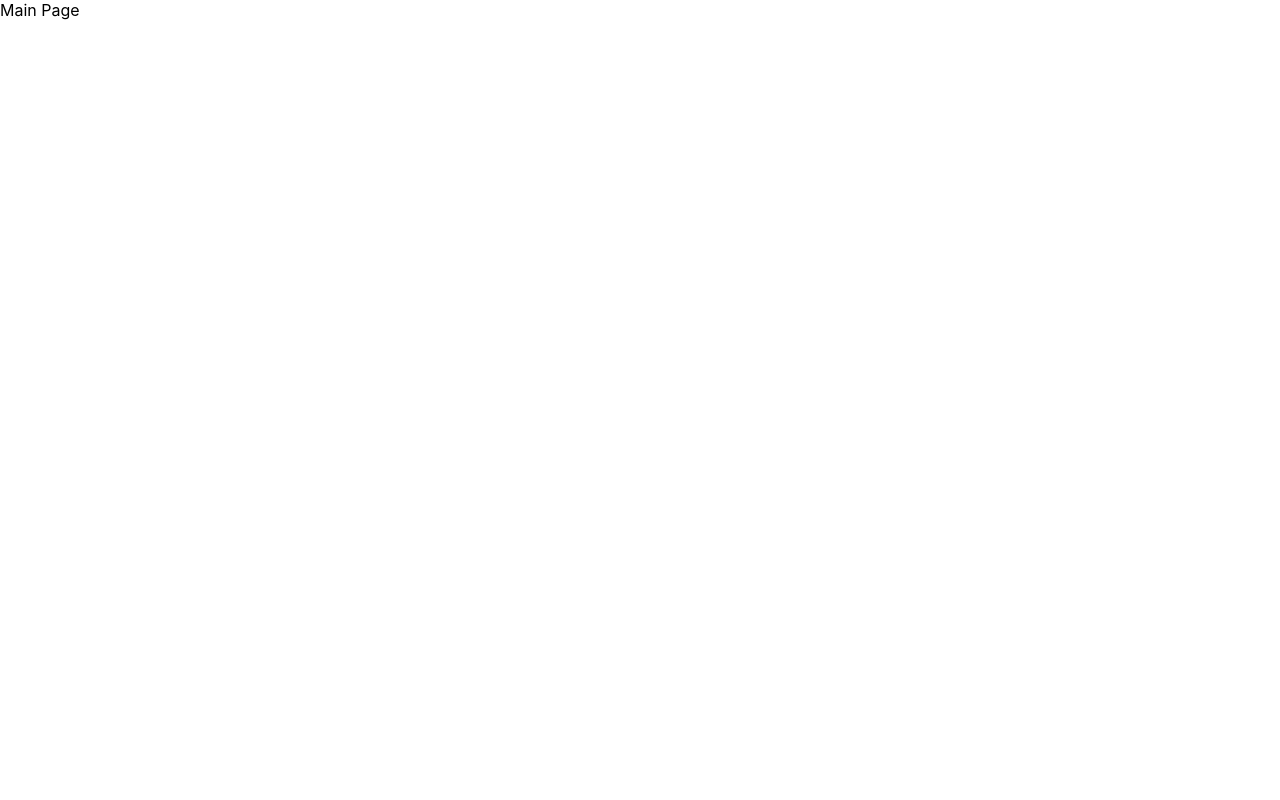
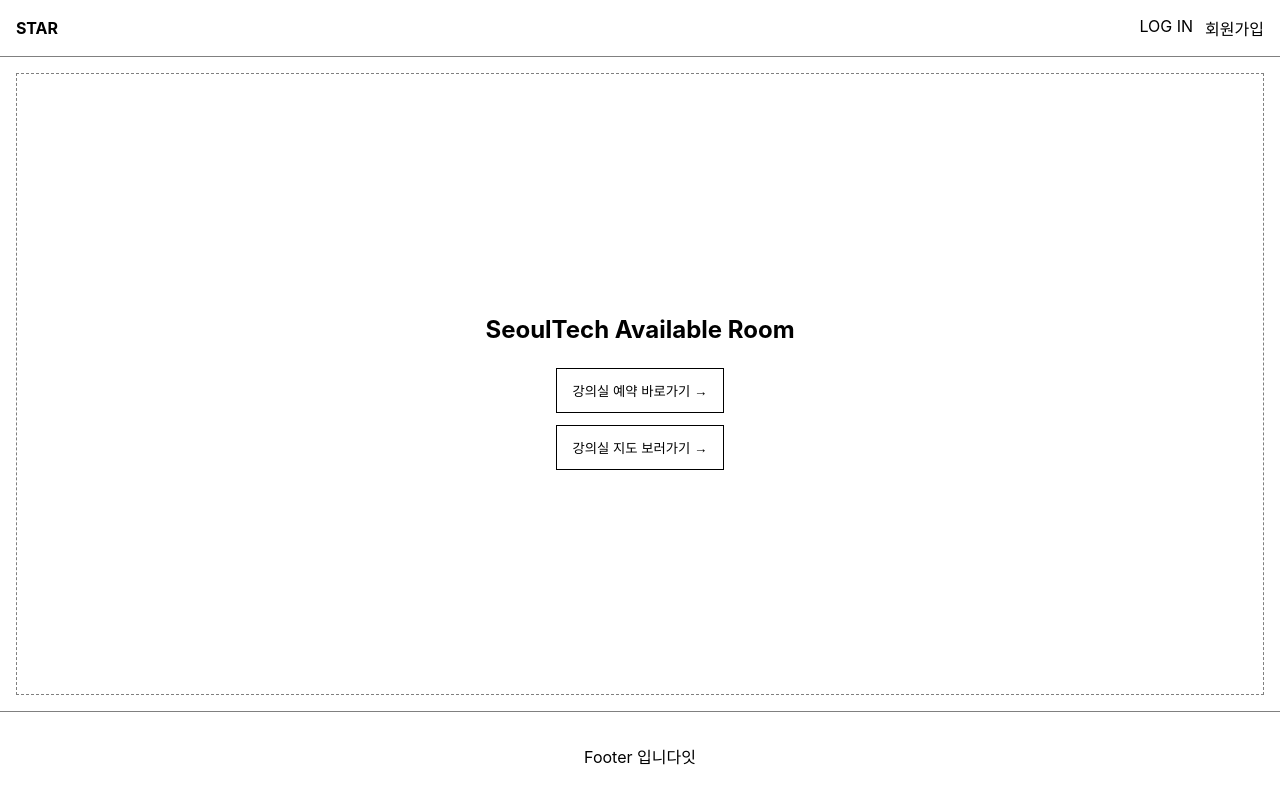
Before and after one commit to yen2i/STAR, a React (Create React App) app in the folder front/: page / in a window 1280 px wide. Built offline with nearby package versions, Linux system fonts and the light colour scheme.

Commit message:
feat: add Header and Footer components with basic layout structure

```diff
--- a/front/src/components/Footer.js
+++ b/front/src/components/Footer.js
@@ -1,7 +1,20 @@
 import React from 'react';
 
 const Footer = () => {
-  return <footer>Footer</footer>;
+  return (
+    <footer style={styles.footer}>
+      <p>Footer 입니다잇</p>
+    </footer>
+  );
+};
+
+const styles = {
+  footer: {
+    padding: '16px',
+    borderTop: '1px solid gray',
+    textAlign: 'center',
+    marginTop: 'auto',
+  },
 };
 
 export default Footer;
--- a/front/src/components/Header.js
+++ b/front/src/components/Header.js
@@ -1,7 +1,35 @@
 import React from 'react';
 
 const Header = () => {
-  return <header>Header</header>;
+  return (
+    <header style={styles.header}>
+      <div style={styles.logo}>STAR</div>
+      <nav style={styles.nav}>
+        <span style={styles.link}>LOG IN</span>
+        <span style={styles.link}>회원가입</span>
+      </nav>
+    </header>
+  );
+};
+
+const styles = {
+  header: {
+    padding: '16px',
+    borderBottom: '1px solid gray',
+    display: 'flex',
+    justifyContent: 'space-between',
+    alignItems: 'center',
+  },
+  logo: {
+    fontWeight: 'bold',
+  },
+  nav: {
+    display: 'flex',
+    gap: '12px',
+  },
+  link: {
+    cursor: 'pointer',
+  },
 };
 
 export default Header;
--- /dev/null
+++ b/front/src/pages/MainPage.css
@@ -0,0 +1,35 @@
+.main-page {
+    display: flex;
+    flex-direction: column;
+    min-height: 100vh;
+  }
+
+  .main-content {
+    flex: 1;
+    display: flex;
+    flex-direction: column;
+    align-items: center;
+    justify-content: center;
+    border: 1px dashed gray;
+    margin: 16px;
+    padding: 24px;
+  }
+
+  .main-title {
+    margin-bottom: 24px;
+    font-size: 24px;
+    text-align: center;
+  }
+
+  .main-buttons {
+    display: flex;
+    flex-direction: column;
+    gap: 12px;
+  }
+
+  .main-buttons button {
+    padding: 12px 16px;
+    border: 1px solid black;
+    background-color: white;
+    cursor: pointer;
+  }
--- a/front/src/pages/MainPage.js
+++ b/front/src/pages/MainPage.js
@@ -1,7 +1,27 @@
 import React from 'react';
+import Header from '../components/Header';
+import Footer from '../components/Footer';
+import './MainPage.css';
 
 const MainPage = () => {
-  return <div>Main Page</div>;
+  return (
+    <div className="main-page">
+      <Header />
+
+      <main className="main-content">
+        <h1 className="main-title">
+          <span className="highlight">SeoulTech</span> Available Room
+        </h1>
+
+        <div className="main-buttons">
+          <button>강의실 예약 바로가기 →</button>
+          <button>강의실 지도 보러가기 →</button>
+        </div>
+      </main>
+
+      <Footer />
+    </div>
+  );
 };
 
 export default MainPage;
```
